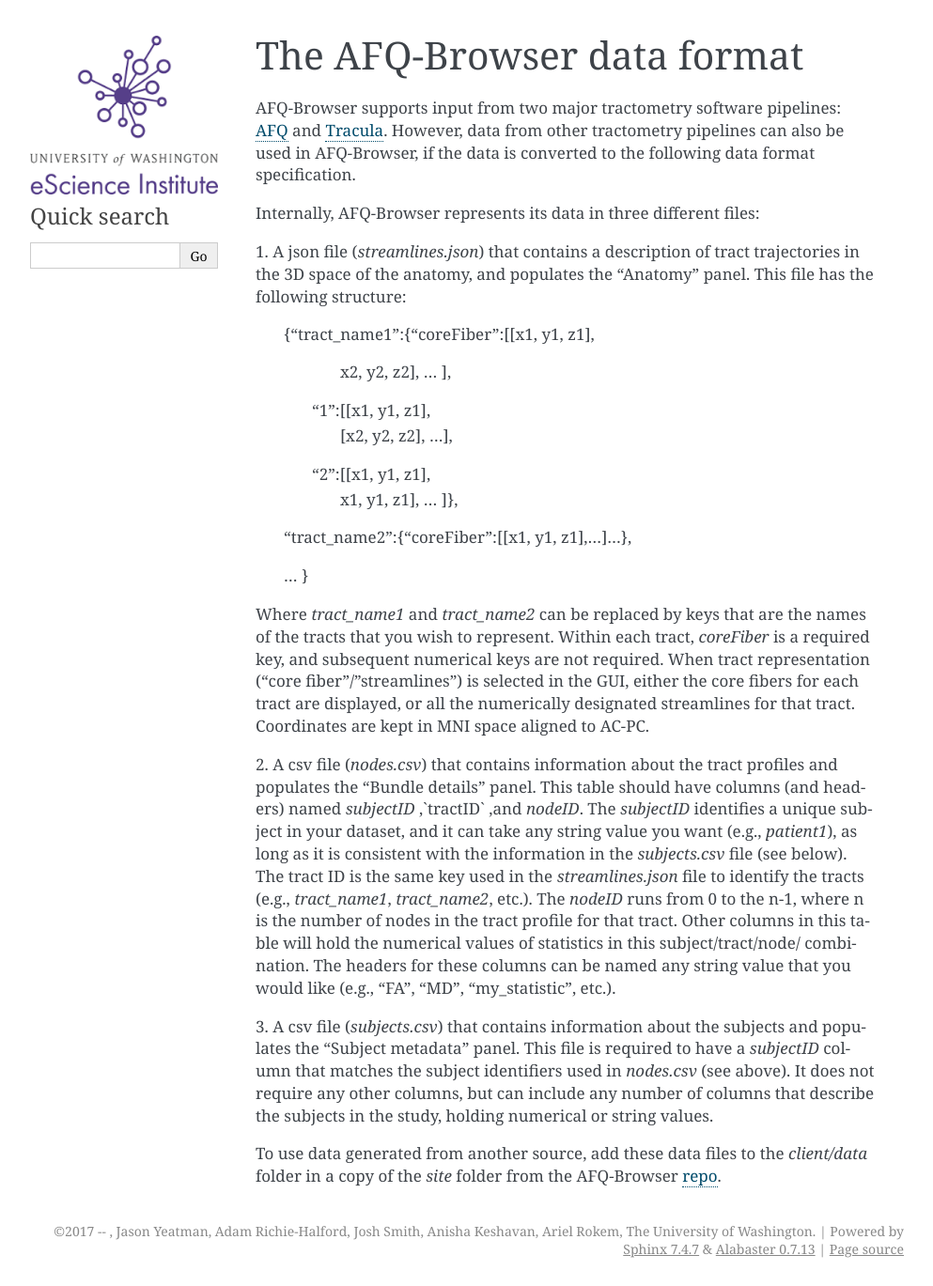
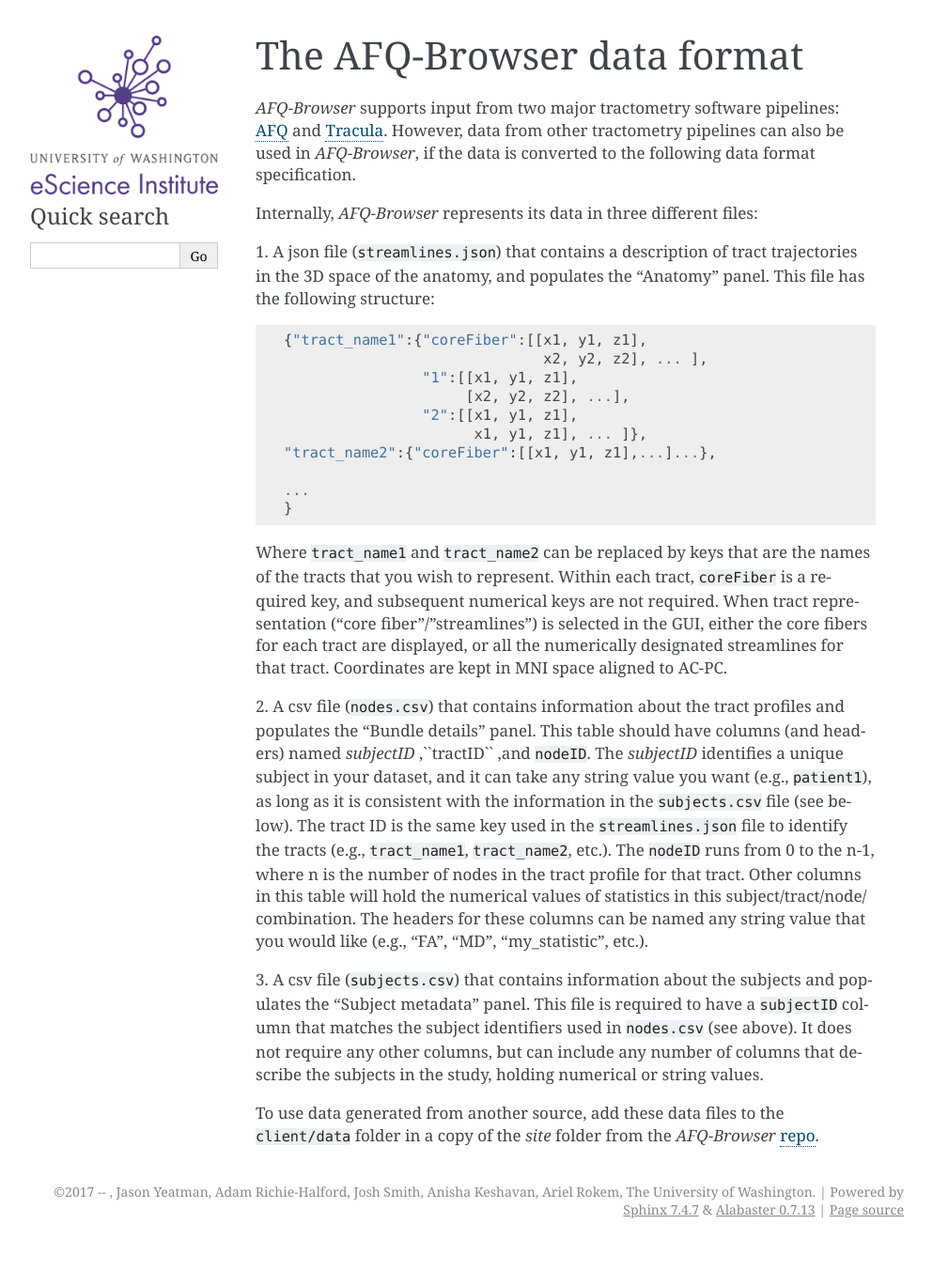
Before and after one commit to yeatmanlab/AFQ-Browser, a Sphinx documentation site: the page built from doc/dataformat.rst, in a window 1280 px wide. Shown: the whole page at 94% size, without its empty margins (148-1141 px from the left). Built offline with Sphinx 7.4.7, drawn with Linux system fonts in a browser that asks for light colours; pages that are not in the unit, such as notebooks, are missing from menus; after the commit the page ends 1327 px from its top, so only the background shows below that.

```diff
--- a/doc/dataformat.rst
+++ b/doc/dataformat.rst
@@ -2,16 +2,16 @@
 The AFQ-Browser data format
 ============================
 
-AFQ-Browser supports input from two major tractometry software pipelines:
+`AFQ-Browser` supports input from two major tractometry software pipelines:
 AFQ_ and Tracula_. However, data from other tractometry pipelines can also
-be used in AFQ-Browser, if the data is converted to the following data format
+be used in `AFQ-Browser`, if the data is converted to the following data format
 specification.
 
-Internally, AFQ-Browser represents its data in three different files:
+Internally, `AFQ-Browser` represents its data in three different files:
 
-1. A json file (`streamlines.json`) that contains a description of tract
+1. A json file (``streamlines.json``) that contains a description of tract
 trajectories in the 3D space of the anatomy, and populates the "Anatomy" panel.
-This file has the following structure:
+This file has the following structure::
 
       {"tract_name1":{"coreFiber":[[x1, y1, z1],
                                     x2, y2, z2], ... ],
@@ -24,35 +24,36 @@ This file has the following structure:
       ...
       }
 
-Where `tract_name1` and `tract_name2` can be replaced by keys that are the
-names of the tracts that you wish to represent. Within each tract, `coreFiber`
+Where ``tract_name1`` and ``tract_name2`` can be replaced by keys that are the
+names of the tracts that you wish to represent. Within each tract, ``coreFiber``
 is a required key, and subsequent numerical keys are not required. When tract
 representation ("core fiber"/"streamlines") is selected in the GUI, either the
 core fibers for each tract are displayed, or all the numerically designated
 streamlines for that tract. Coordinates are kept in MNI space aligned to AC-PC.
 
-2. A csv file (`nodes.csv`) that contains information about the tract profiles
+2. A csv file (``nodes.csv``) that contains information about the tract profiles
 and populates the "Bundle details" panel. This table should have columns (and
-headers) named `subjectID` ,`tractID` ,and `nodeID`. The `subjectID` identifies
-a unique subject in your dataset, and it can take any string value you want
-(e.g., `patient1`), as long as it is consistent with the information in the
-`subjects.csv` file (see below). The tract ID is the same key used in the
-`streamlines.json` file to identify the tracts (e.g., `tract_name1`,
-`tract_name2`, etc.). The `nodeID` runs from 0 to the n-1, where n is the
+headers) named `subjectID` ,``tractID`` ,and ``nodeID``. The `subjectID`
+identifies a unique subject in your dataset, and it can take any string value
+you want (e.g., ``patient1``), as long as it is consistent with the information
+in the ``subjects.csv`` file (see below). The tract ID is the same key used in
+the ``streamlines.json`` file to identify the tracts (e.g., ``tract_name1``,
+``tract_name2``, etc.). The ``nodeID`` runs from 0 to the n-1, where n is the
 number of nodes in the tract profile for that tract. Other columns in this
 table will hold the numerical values of statistics in this subject/tract/node/
 combination. The headers for these columns can be named any string value that
 you would like (e.g., "FA", "MD", "my_statistic", etc.).
 
-3. A csv file (`subjects.csv`) that contains information about the subjects and
-populates the "Subject metadata" panel. This file is required to have a
-`subjectID` column that matches the subject identifiers used in `nodes.csv`
+3. A csv file (``subjects.csv``) that contains information about the subjects
+and populates the "Subject metadata" panel. This file is required to have a
+``subjectID`` column that matches the subject identifiers used in ``nodes.csv``
 (see above). It does not require any other columns, but can include any number
 of columns that describe the subjects in the study, holding numerical or string
 values.
 
 To use data generated from another source, add these data files to the
-`client/data` folder in a copy of the `site` folder from the AFQ-Browser repo_.
+``client/data`` folder in a copy of the `site` folder from the `AFQ-Browser`
+repo_.
 
 
 .. _AFQ: https://github.com/yeatmanlab/afq
```
